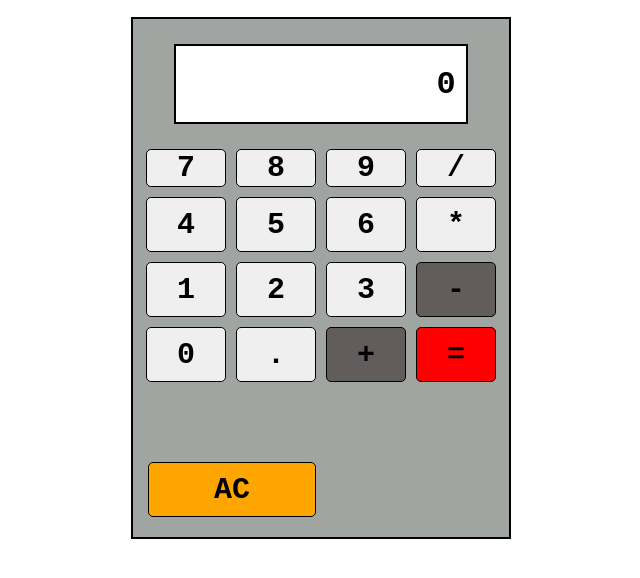
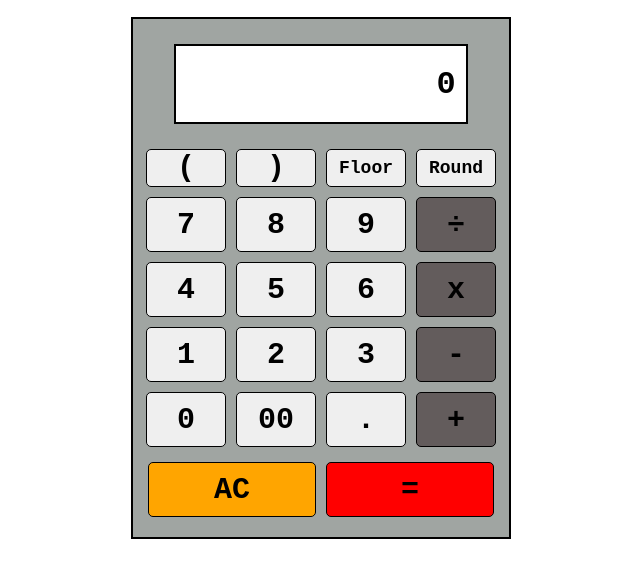
Before and after one commit to cmrobledo/calculadora-v2.0, a plain HTML site: page index.html in a window 1280 px wide. Shown: the part 60-638 px from the top of the page, without its empty margins (319-959 px from the left). Drawn offline with Linux system fonts and the light colour scheme.

Commit message:
Cambio en el index agregando mas funciones

```diff
--- a/index.html
+++ b/index.html
@@ -15,25 +15,45 @@
         <input type="text" id="pantalla" placeholder="0" />
       </div>
       <div class="contenedor-botones">
+        <input type="button" value="(" onclick="agregar('(')" />
+        <input type="button" value=")" onclick="agregar(')')" />
+        <input
+          type="button"
+          style="font-size: 18px"
+          value="Floor"
+          onclick="floor()"
+        />
+        <input
+          type="button"
+          style="font-size: 18px"
+          value="Round"
+          onclick="round()"
+        />
         <input type="button" value="7" onclick="agregar('7')" />
         <input type="button" value="8" onclick="agregar('8')" />
         <input type="button" value="9" onclick="agregar('9')" />
-        <input type="button" value="/" onclick="agregar('/')" />
+        <input
+          type="button"
+          id="divido"
+          value="&#247;"
+          onclick="agregar('/')"
+        />
         <input type="button" value="4" onclick="agregar('4')" />
         <input type="button" value="5" onclick="agregar('5')" />
         <input type="button" value="6" onclick="agregar('6')" />
-        <input type="button" value="*" onclick="agregar('*')" />
+        <input type="button" value="x" onclick="agregar('*')" />
         <input type="button" value="1" onclick="agregar('1')" />
         <input type="button" value="2" onclick="agregar('2')" />
         <input type="button" value="3" onclick="agregar('3')" />
         <input type="button" value="-" onclick="agregar('-')" />
         <input type="button" value="0" onclick="agregar('0')" />
+        <input type="button" value="00" onclick="agregar('00')" />
         <input type="button" value="." onclick="agregar('.')" />
         <input type="button" value="+" id="boton-suma" onclick="agregar('+')" />
-        <input type="button" value="=" id="boton-igual" onclick="calcular()" />
       </div>
       <div class="contenedor-ac">
         <input type="button" value="AC" id="boton-ac" onclick="borrar()" />
+        <input type="button" value="=" id="boton-igual" onclick="calcular()" />
       </div>
     </div>
 
```
